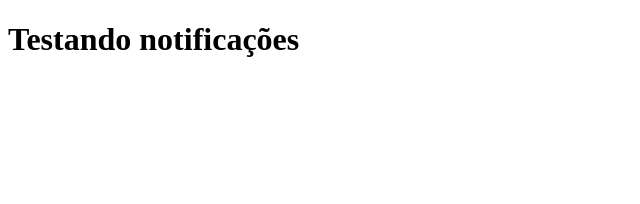
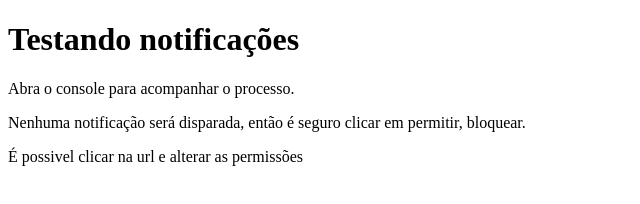
Before and after one commit to developer-sp/projetosw2, a plain HTML site: page index.html in a window 1280 px wide. Shown: the whole page, without its empty margins (0-640 px from the left). Drawn offline with Linux system fonts and the light colour scheme.

Commit message:
Update index.html with tips

```diff
--- a/index.html
+++ b/index.html
@@ -8,6 +8,10 @@
 <body>
 	<h1>Testando notificações</h1>
 
+	<p>Abra o console para acompanhar o processo.</p>
+	<p>Nenhuma notificação será disparada, então é seguro clicar em permitir, bloquear.</p>
+	<p>É possivel clicar na url e alterar as permissões</p>
+
 
 </body>
 </html>
```
